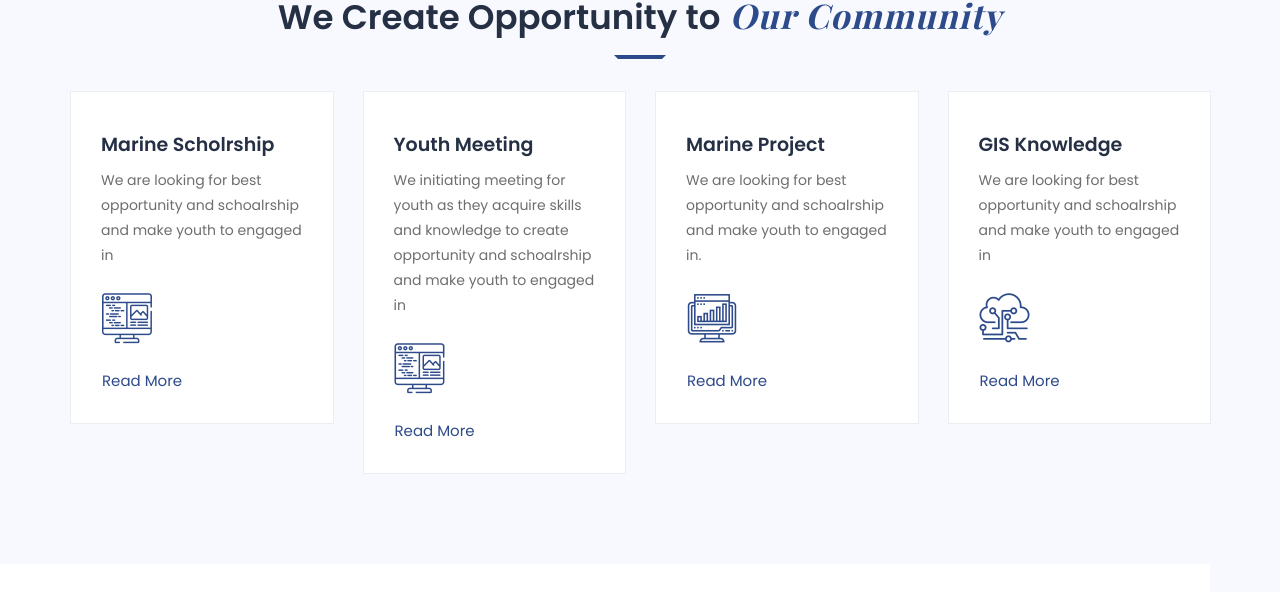
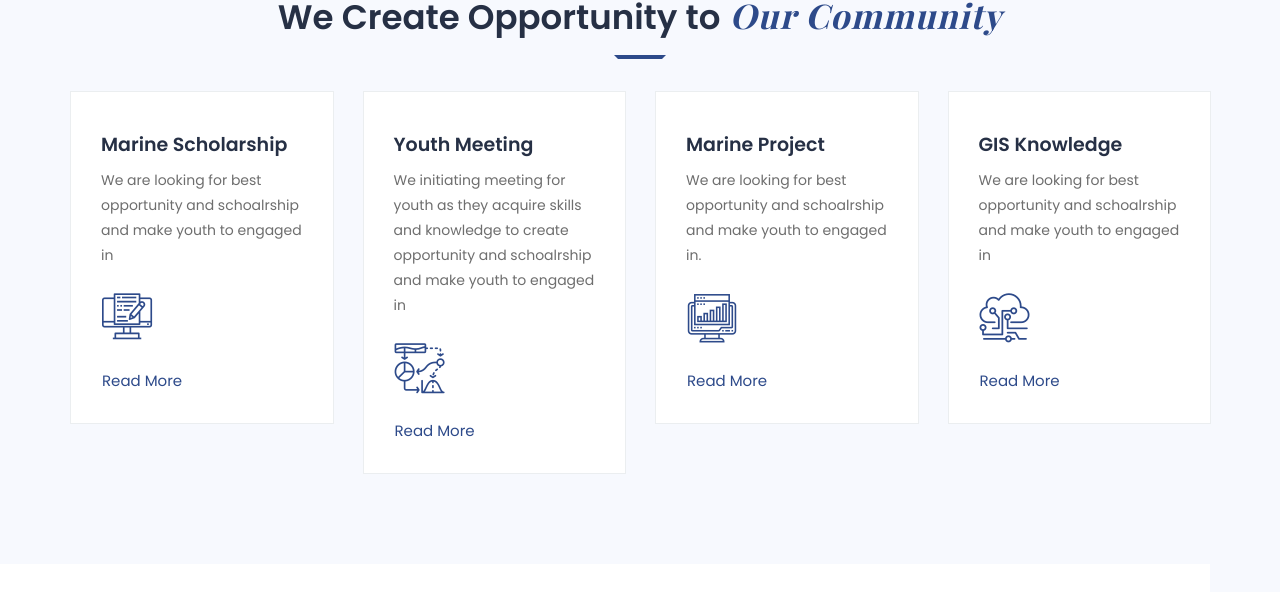
Before and after one commit to JRBshariff/Zanzibar-Ocean-Society, a plain HTML site: page index.html in a window 1280 px wide. Shown: the part 1052-1644 px from the top of the page. Drawn offline with nearby package versions, Linux system fonts and the light colour scheme; a web font is replaced by a local one.

Commit message:
change some content

```diff
--- a/index.html
+++ b/index.html
@@ -112,11 +112,11 @@
                                     <div class="ttm-rt-contact">
                                         <!-- header-icons -->
                                         <div class="ttm-header-icons ">
-                                            <span class="ttm-header-icon ttm-header-cart-link">
+                                           <!-- <span class="ttm-header-icon ttm-header-cart-link">
                                                 <a href="#"><i class="ti ti-shopping-cart"></i>
                                                     <span class="number-cart">0</span>
                                                 </a>
-                                            </span>
+                                            </span>-->
                                             <div class="ttm-header-icon ttm-header-search-link">
                                                 <a href="#"><i class="ti ti-search"></i></a>
                                                 <div class="ttm-search-overlay">
@@ -399,7 +399,7 @@
                             <div class="featured-icon-box style6">
                                 <div class="featured-content"><!--  featured-content -->
                                     <div class="featured-title"><!--  featured-title -->
-                                        <h5 class="mb-10">Marine Scholrship</h5>
+                                        <h5 class="mb-10">Marine Scholarship</h5>
                                     </div>
                                     <div class="featured-desc"><!--  featured-desc -->
                                         <p class="mb-25"> We are looking for best opportunity and schoalrship and make youth to engaged in</p>
@@ -407,7 +407,7 @@
                                 </div>
                                 <div class="featured-icon"><!--  featured-icon -->
                                     <div class="ttm-icon ttm-icon_element-color-skincolor ttm-icon_element-size-lg">
-                                        <i class="flaticon flaticon-computer"></i><!--  ttm-icon -->
+                                        <i class="flaticon flaticon-content"></i><!--  ttm-icon -->
                                     </div>
                                 </div>
                                 <a class="ttm-btn ttm-btn-size-sm ttm-btn-color-skincolor btn-inline style2 mt-15" href="#">Read More </a>
@@ -426,7 +426,7 @@
                                 </div>
                                 <div class="featured-icon"><!--  featured-icon -->
                                     <div class="ttm-icon ttm-icon_element-color-skincolor ttm-icon_element-size-lg">
-                                        <i class="flaticon flaticon-computer"></i><!--  ttm-icon -->
+                                        <i class="flaticon flaticon-business-and-finance"></i><!--  ttm-icon -->
                                     </div>
                                 </div>
                                 <a class="ttm-btn ttm-btn-size-sm ttm-btn-color-skincolor btn-inline style2 mt-15" href="#">Read More </a>
```
